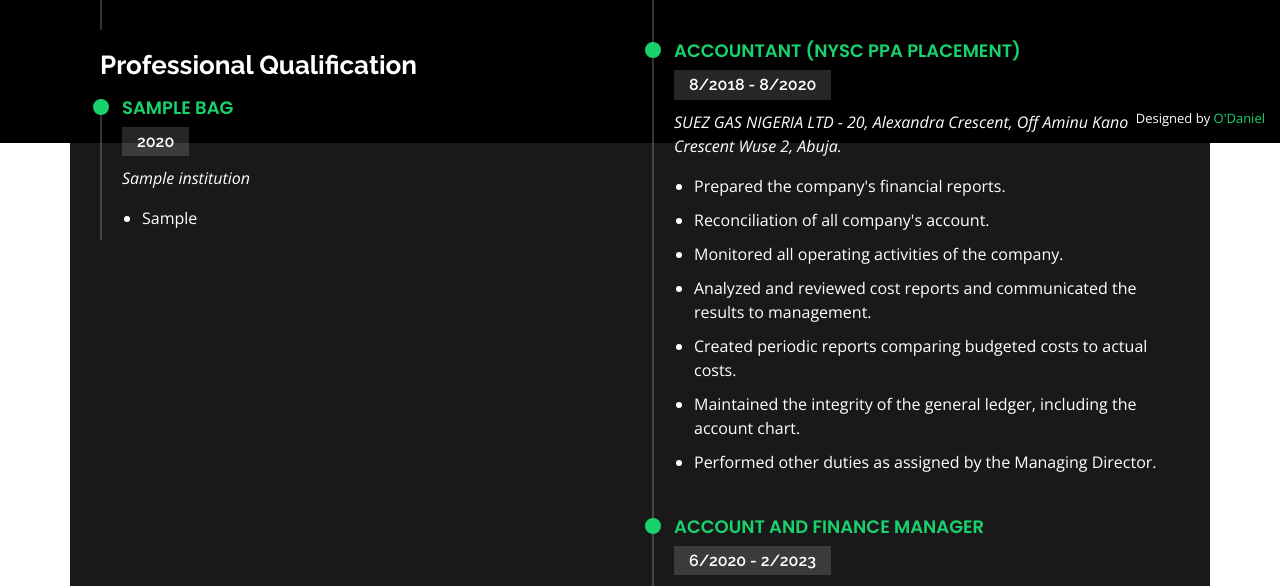
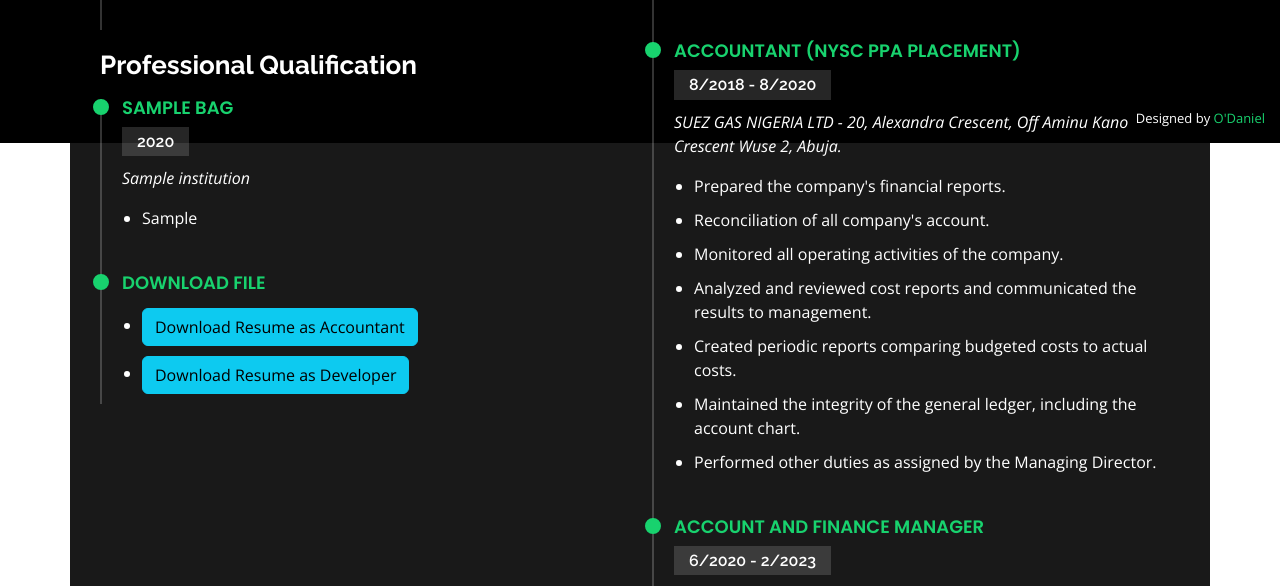
Before and after one commit to lubod-daniel/portfolio, a Django app: template folioappp/templates/homepage.html in a window 1280 px wide, after a click on "Resume". Shown: the part 657-1243 px from the top of the page. Run offline with Django 4.2, Linux system fonts and the light colour scheme; data comes from the database, SQL or seed files in the repository; tables that the repository leaves empty hold one stand-in row (values such as "Sample post"); the template is opened without the code that fills it: values that come from a table or form of the project are taken from there, most other values are stand-ins (such as "Sample title", 1, 10 or a date in 2020); some libraries are stand-ins or nearby versions.

Commit message:
download file update

```diff
--- a/folioappp/templates/homepage.html
+++ b/folioappp/templates/homepage.html
@@ -40,7 +40,20 @@
           </p>
         </div>
         {%endfor%}
+
+        <div class="resume-item">
+          <h4>DOWNLOAD FILE</h4>
+          <p>
+            <ul>
+              <li><a href="{% url 'download' filename='Olubode_Daniel_Busayo_Acc.pdf' %}" download class="btn btn-info">Download Resume as Accountant</a></li>
+              <li><a href="{% url 'download' filename='Olubode_Daniel_Busayo_Dev.pdf' %}" download class="btn btn-info">Download Resume as Developer</a></li>
+
+            </ul>
+          </p>
+        </div>
+
       </div>
+
       <div class="col-lg-6">
         <h3 class="resume-title">Professional Experience</h3>
         {%for employment in employments%}
--- a/folioappp/templates/portfolio_details.html
+++ b/folioappp/templates/portfolio_details.html
@@ -25,10 +25,14 @@
                 <ul>
                     <li><strong>Category</strong>: {{ portfolio.category }}</li>
                     <li><strong>Technology</strong>: {{ portfolio.technology }}</li>
-                    <li><strong>Project URL</strong>: <a href="{{ portfolio.url }}">{{ portfolio.url }}</a></li>
+                    <li><strong>Project URL</strong>: <a href="{{ portfolio.url }}" target="_blank">{{ portfolio.url }}</a></li>
                 </ul>
 
                 <p>{{ portfolio.description }}</p>
+
+                <div class="mt-5">
+                    <a href="{% url 'homepage' %}"><button class="btn btn-success">Home</button></a>
+                </div>
             </div>
         </div>
     </div>
--- a/folioappp/urls.py
+++ b/folioappp/urls.py
@@ -9,6 +9,9 @@ urlpatterns = [
     path('leave-message/', views.leave_message, name='leave_message'),
     path('leave-message/thanks.html', views.thanks_page, name='thanks_page'),
     path('all_message/', views.all_messages, name='all_messages'),
+    path('download/<str:filename>', views.download_file, name='download'),
+
+
     #path('add_testimonial/', views.add_testimonial, name='add_testimonial'),
     #path('all_testimonial/', views.all_testimonials, name='all_testimonials'),
 ]
--- a/folioproject/settings.py
+++ b/folioproject/settings.py
@@ -11,6 +11,7 @@ https://docs.djangoproject.com/en/4.2/ref/settings/
 """
 
 from pathlib import Path
+import os
 
 
 # Build paths inside the project like this: BASE_DIR / 'subdir'.
@@ -126,3 +127,6 @@ STATIC_URL = 'static/'
 # https://docs.djangoproject.com/en/4.2/ref/settings/#default-auto-field
 
 DEFAULT_AUTO_FIELD = 'django.db.models.BigAutoField'
+
+MEDIA_URL = '/files/'
+MEDIA_ROOT = os.path.join(BASE_DIR, 'uploads')
```
Also changed, not shown: folioappp/views.py (+35 -3 lines), 5 other files.
